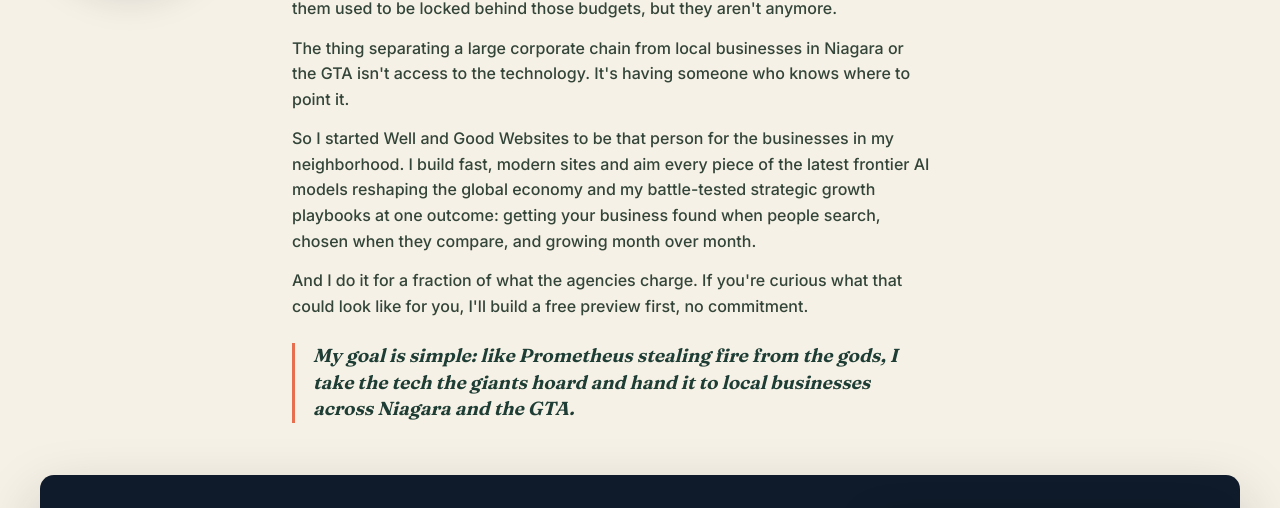
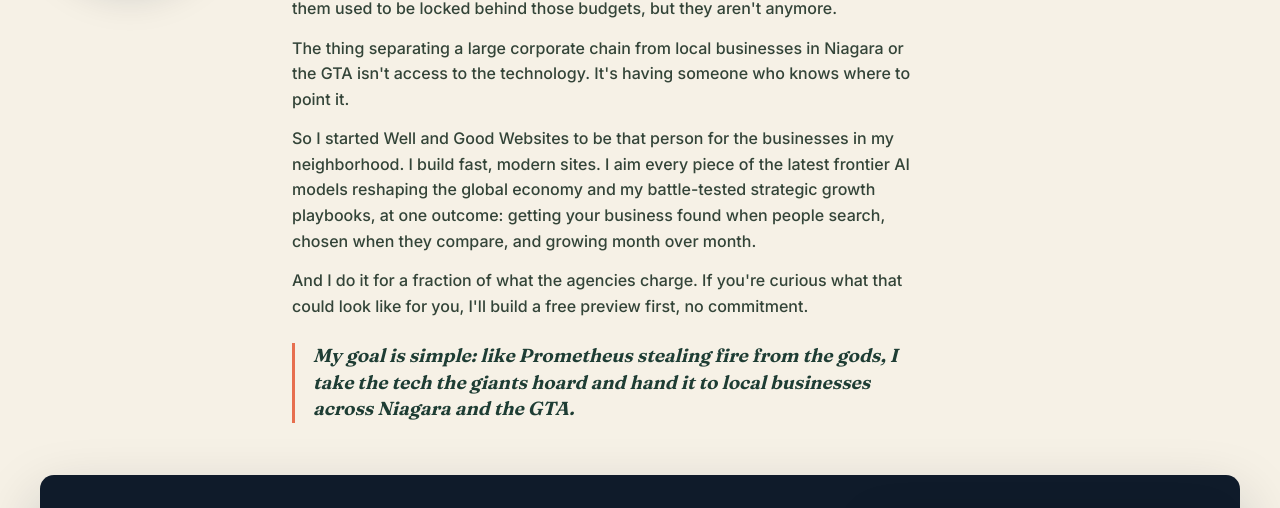
Before and after one commit to immeasurablematt/well-and-good-websites, a plain HTML site: page index.html in a window 1280 px wide. Shown: the part 2057-2565 px from the top of the page. Drawn offline with Linux system fonts and the light colour scheme; a script that the page names is missing.

Commit message:
About: split run-on sentence for grammar
Breaks the long "I build fast, modern sites and aim..." sentence into two and adds a clarifying comma. No new wording.

```diff
--- a/index.html
+++ b/index.html
@@ -262,7 +262,7 @@
           <div style="margin-top:20px; display:grid; gap:14px; max-width:640px; font-size:16px; color:#334438;">
             <p>For years I've done content and growth marketing for US and international companies with the budgets to pay agencies a fortune to dominate Google, get picked over the competitor next door, and grow their businesses. That work taught me something that bothers me: the cutting-edge AI tools and best practices built on them used to be locked behind those budgets, but they aren't anymore.</p>
             <p>The thing separating a large corporate chain from local businesses in Niagara or the GTA isn't access to the technology. It's having someone who knows where to point it.</p>
-            <p>So I started Well and Good Websites to be that person for the businesses in my neighborhood. I build fast, modern sites and aim every piece of the latest frontier AI models reshaping the global economy and my battle-tested strategic growth playbooks at one outcome: getting your business found when people search, chosen when they compare, and growing month over month.</p>
+            <p>So I started Well and Good Websites to be that person for the businesses in my neighborhood. I build fast, modern sites. I aim every piece of the latest frontier AI models reshaping the global economy and my battle-tested strategic growth playbooks, at one outcome: getting your business found when people search, chosen when they compare, and growing month over month.</p>
             <p>And I do it for a fraction of what the agencies charge. If you're curious what that could look like for you, I'll build a free preview first, no commitment.</p>
           </div>
           <p style="margin-top:24px; padding-left:18px; border-left:3px solid #E76F4F; font-family:'Fraunces',serif; font-style:italic; font-weight:650; font-size:1.18rem; line-height:1.4; color:#1E3D34; max-width:640px;">My goal is simple: like Prometheus stealing fire from the gods, I take the tech the giants hoard and hand it to local businesses across Niagara and the GTA.</p>
```
